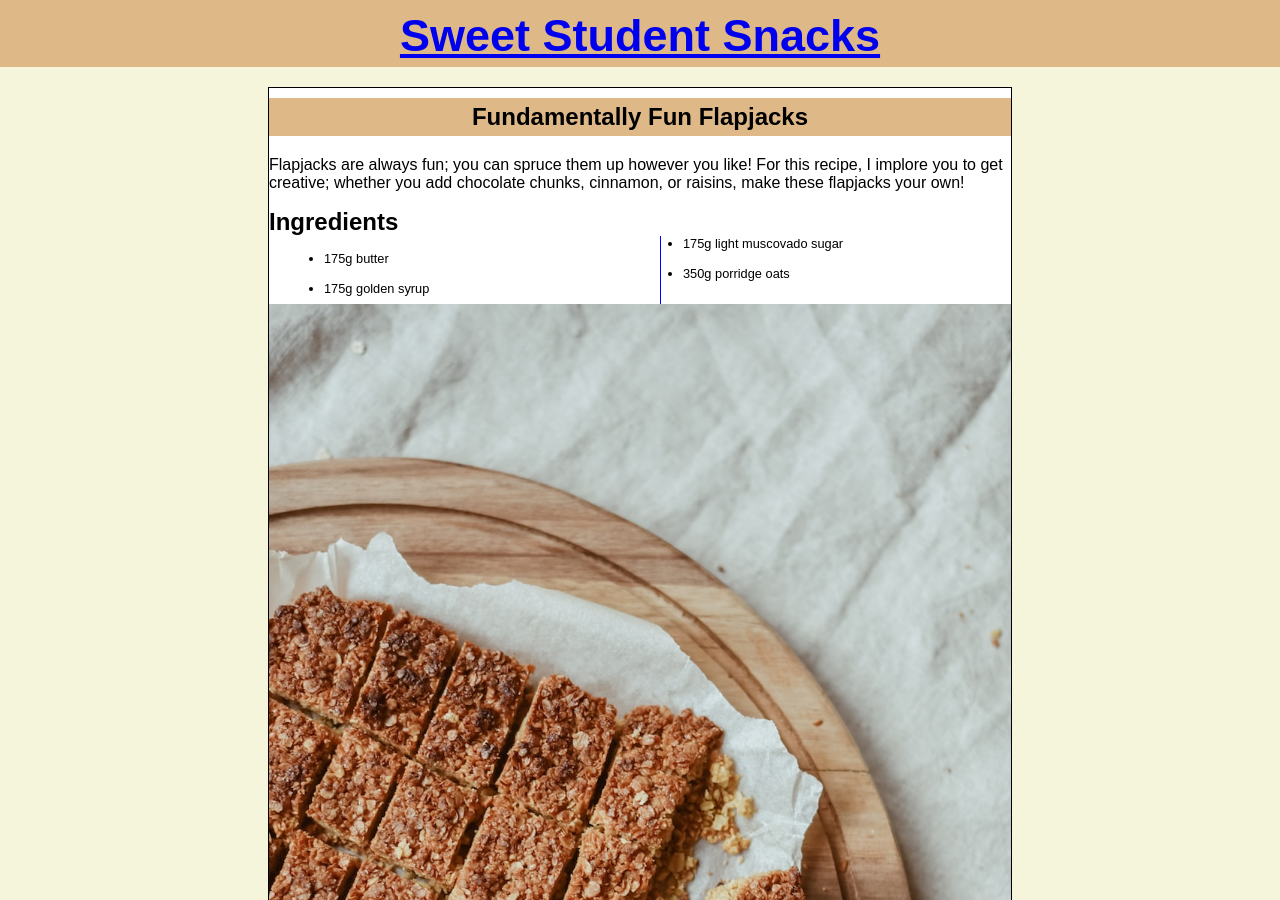
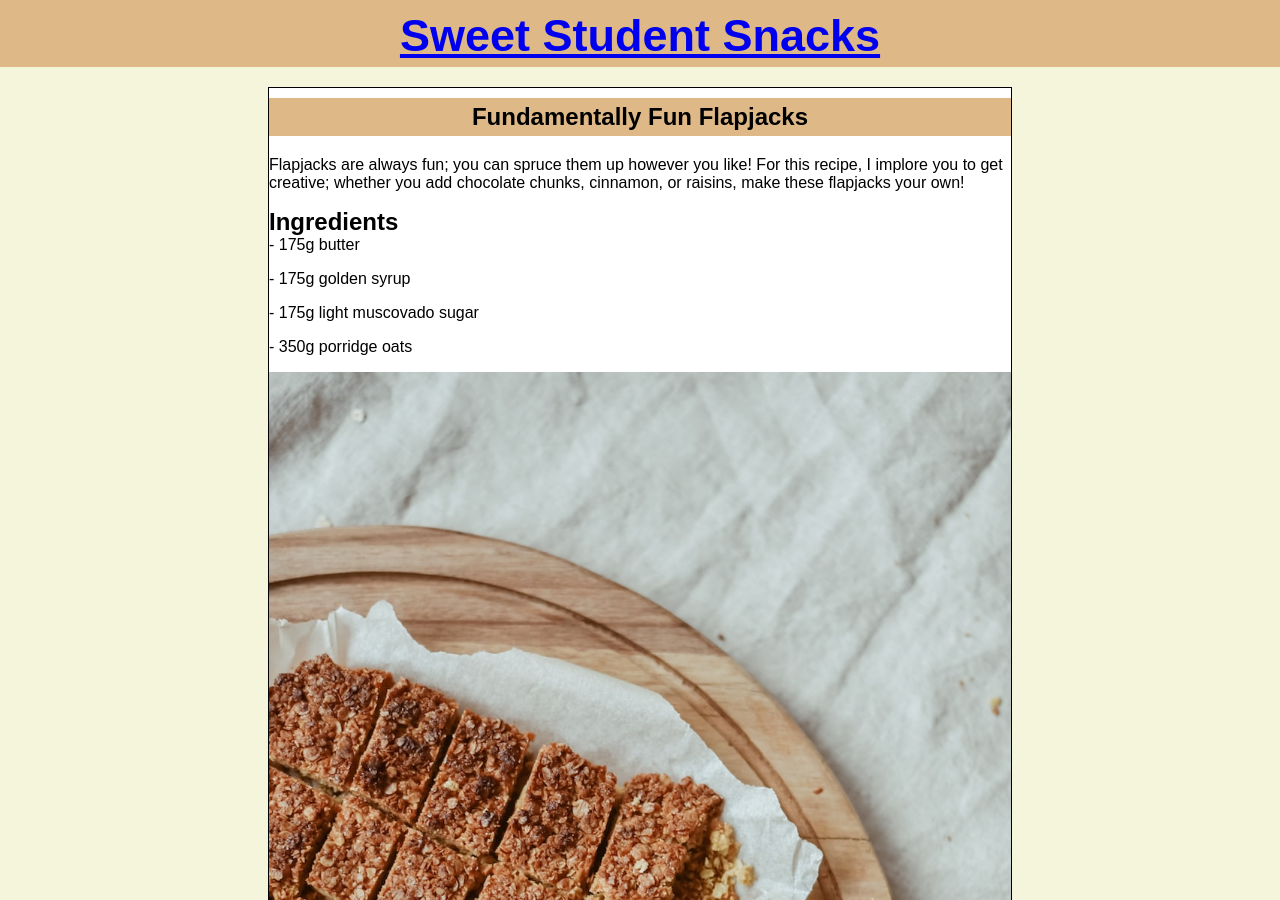
Before and after one commit to charlottericex/SweetStudentSnacks, a Jekyll site: the page built from _recipes/fundamentally-fun-flapjacks.md, in a window 1280 px wide and 900 px high. Built offline with Jekyll 4.4.1, drawn with Linux system fonts in a browser that asks for light colours; some web fonts are replaced.

```diff
--- a/_recipes/fundamentally-fun-flapjacks.md
+++ b/_recipes/fundamentally-fun-flapjacks.md
@@ -8,10 +8,13 @@ Flapjacks are always fun; you can spruce them up however you like! For this reci
 
 ## Ingredients
 
-* 175g butter
-* 175g golden syrup
-* 175g light muscovado sugar
-* 350g porridge oats
+\- 175g butter
+
+\- 175g golden syrup
+
+\- 175g light muscovado sugar
+
+\- 350g porridge oats
 
 ![](../uploads/photo-1550436566-df63e63a1585.jpeg "Fundamentally Fun Flapjacks ")
 
```
